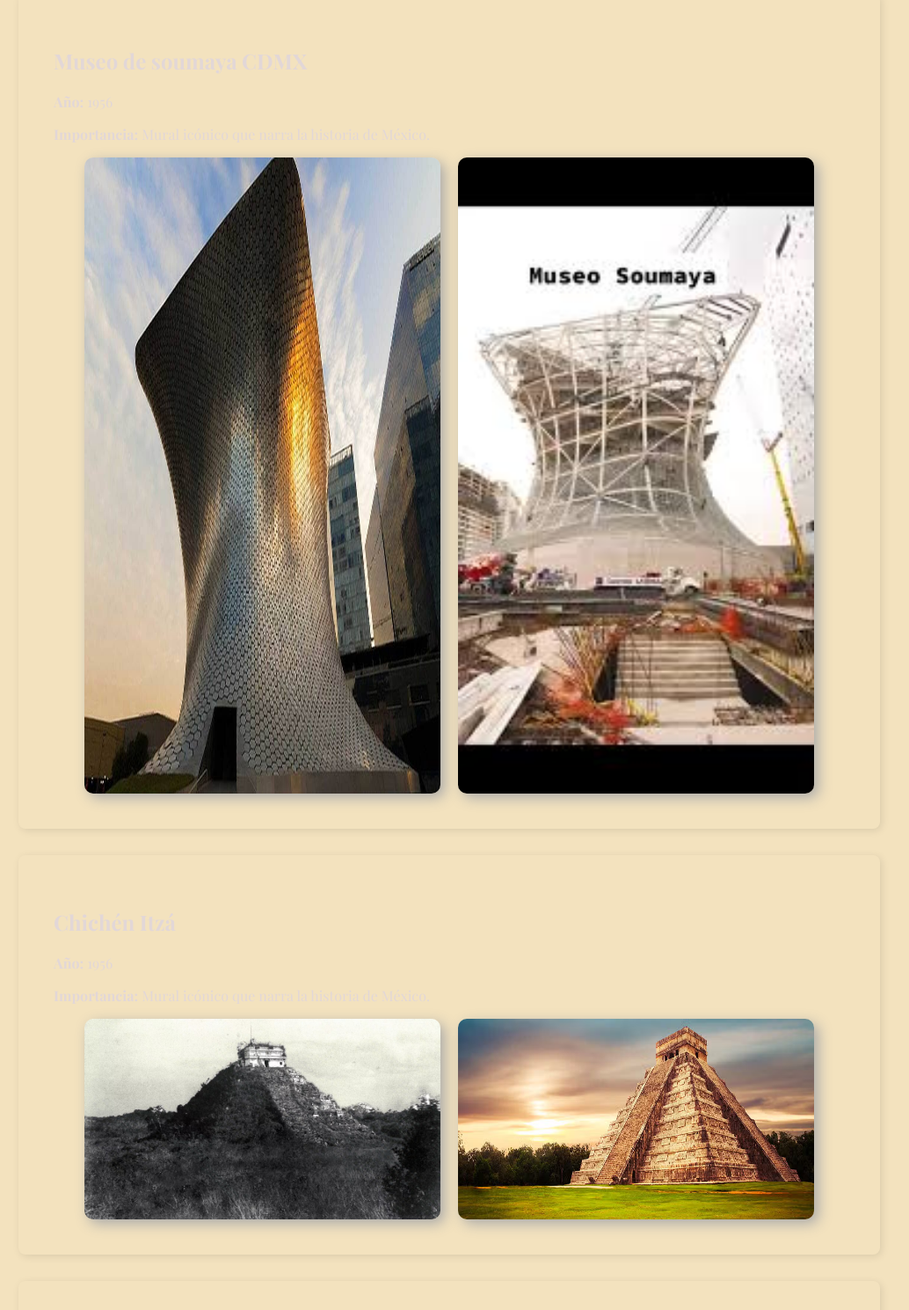
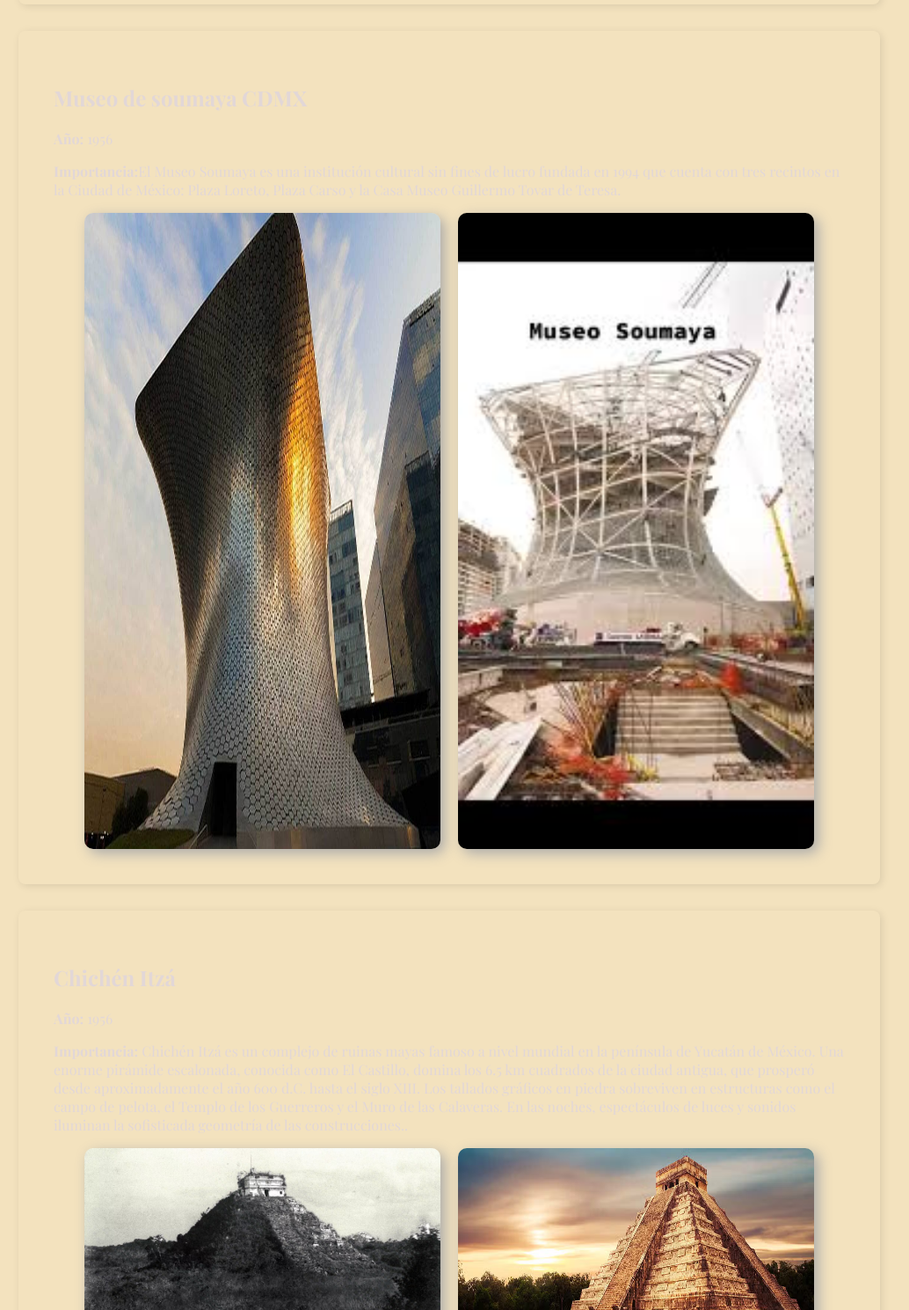
Before and after one commit to cookiecroom/arquitectura, a plain HTML site: page index.html in a window 1280 px wide. Shown: the part 1684-3173 px from the top of the page at 88% size, without its empty margins (129-1163 px from the left). Drawn offline with nearby package versions, Linux system fonts and the light colour scheme; a script that the page names is missing.

Commit message:
Update index.html

```diff
--- a/index.html
+++ b/index.html
@@ -36,6 +36,7 @@
                        pero se optó por
                       demolerlo para construir otro, acorde al crecimiento
                        urbano y cultural de la Ciudad. </p>
+
                 <div class="galeria">
                     <img src="bellas.png" alt="Imagen antigua">
                     <img src="bellasa.png" alt="Imagen actual">
@@ -46,7 +47,9 @@
             <div class="content">
                 <h2>Biblioteca Central UNAM</h2>
                 <p><strong>Año:</strong> 1956</p>
-                <p><strong>Importancia:</strong> Mural icónico que narra la historia de México.</p>
+                <p><strong>Importancia:</strong> La Biblioteca Central de la Universidad Nacional Autónoma de México (UNAM)
+                    es una biblioteca universitaria que cuenta con acervos multidisciplinarios abiertos para toda la comunidad universitaria.
+                    Está ubicada en la Ciudad de México, dentro de la Ciudad Universitaria de la UNAM.</p>
                 <div class="galeria">
                     <img src="una.png" alt="Imagen antigua">
                     <img src="unam.png" alt="Imagen actual">
@@ -61,7 +64,9 @@
             <div class="content">
                 <h2>Museo de soumaya CDMX </h2>
                 <p><strong>Año:</strong> 1956</p>
-                <p><strong>Importancia:</strong> Mural icónico que narra la historia de México.</p>
+                <p><strong>Importancia:</strong>El Museo Soumaya es una institución cultural
+                    sin fines de lucro fundada en 1994 que cuenta con tres recintos en la Ciudad de México:
+                    Plaza Loreto, Plaza Carso y la Casa Museo Guillermo Tovar de Teresa.</p>
                 <div class="galeria">
                     <img src="sou.png" alt="Imagen acutal de el museo">
                     <img src="soumaya.png" alt="Imagen antigua del museo soumaya ">
@@ -75,7 +80,12 @@
             <div class="content">
                 <h2>Chichén Itzá</h2>
                 <p><strong>Año:</strong> 1956</p>
-                <p><strong>Importancia:</strong> Mural icónico que narra la historia de México.</p>
+                <p><strong>Importancia:</strong> Chichén Itzá es un complejo de ruinas mayas famoso a nivel
+                    mundial en la península de Yucatán de México. Una enorme pirámide escalonada, conocida como
+                    El Castillo, domina los 6.5 km cuadrados de la ciudad antigua, que prosperó desde aproximadamente
+                    el año 600 d.C. hasta el siglo XIII. Los tallados gráficos en piedra sobreviven en estructuras como el
+                    campo de pelota, el Templo de los Guerreros y el Muro de las Calaveras.
+                    En las noches, espectáculos de luces y sonidos iluminan la sofisticada geometría de las construcciones..</p>
                 <div class="galeria">
                     <img src="cc.png" alt="Imagen antigua">
                     <img src="chic.png" alt="Imagen actual">
```
